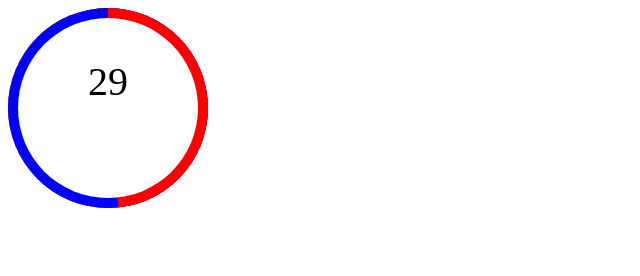
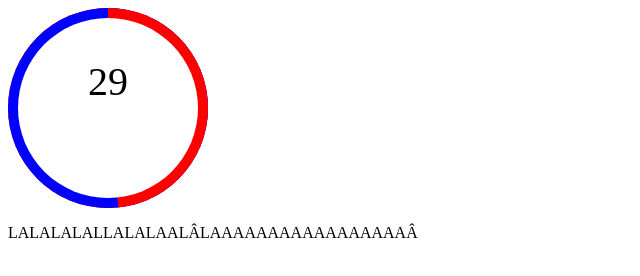
Before and after one commit to ballz41/CircularCountdown, a plain HTML site: page index.html in a window 1280 px wide. Shown: the whole page, without its empty margins (0-640 px from the left). Drawn offline with nearby package versions, Linux system fonts and the light colour scheme.

Commit message:
Update 1
LALA

```diff
--- a/index.html
+++ b/index.html
@@ -28,6 +28,7 @@
 	</div>
 	<p id="demo"></p>
 
+	LALALALALLALALAALÂLAAAAAAAAAAAAAAAAAÂ
 </body>
 
 
```
